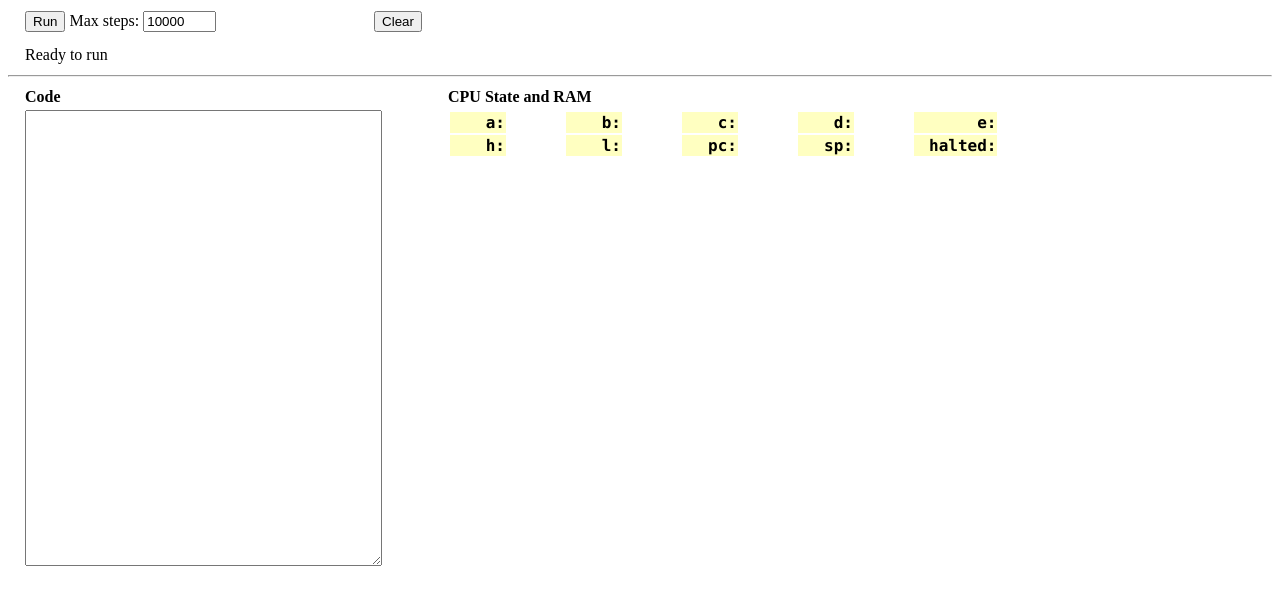
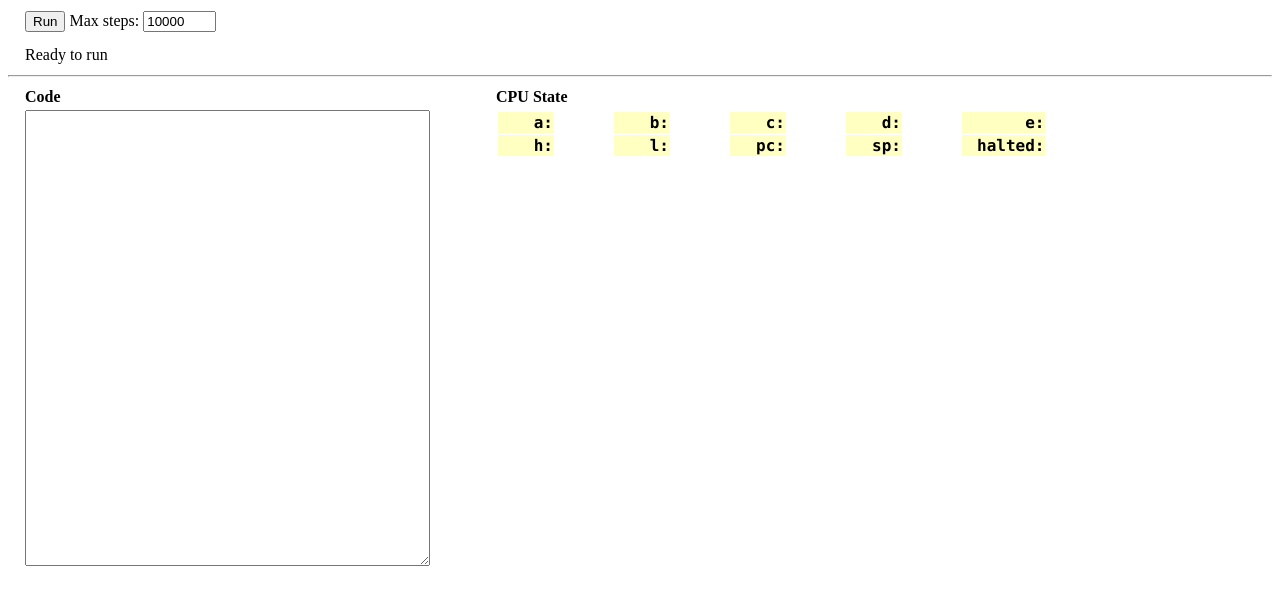
Before and after one commit to eliben/js-8080-sim, a website: page index.html in a window 1280 px wide. Drawn offline with Linux system fonts and the light colour scheme.

Commit message:
Clean up UI

```diff
--- a/index.html
+++ b/index.html
@@ -46,7 +46,6 @@
 <table id="control">
   <tr>
     <td><button id="run">Run</button> Max steps: <input size="6" id="maxsteps"></input></td>
-    <td><button id="clear">Clear</button></td>
   </tr>
   <tr>
     <td colspan="2"><div id="status"></div></td>
@@ -57,10 +56,10 @@
   <tr>
     <th>Code</th>
     <th id="spacerheader"></th>
-    <th>CPU State and RAM</th>
+    <th>CPU State</th>
   </tr>
   <tr>
-    <td><textarea id="codetext" name="codetext" rows="30" cols="42" spellcheck="false"></textarea></td>
+    <td><textarea id="codetext" name="codetext" rows="30" cols="48" spellcheck="false"></textarea></td>
     <td></td>
     <td style="vertical-align: top;">
       <table id="cpuState">
--- a/ui.js
+++ b/ui.js
@@ -95,7 +95,6 @@ function runCode() {
     }
     let [state, mem] = runProg(prog, parseInt(maxsteps.value));
 
-    console.log(state, typeof state);
     for (let regName of Object.keys(state)) {
       if (cpuStateValues.hasOwnProperty(regName)) {
         let valueElement = cpuStateValues[regName];
@@ -108,7 +107,6 @@ function runCode() {
       }
     }
 
-    console.log(state);
     setStatusSuccess();
   } catch (e) {
     setStatusFail(e.message);
```
